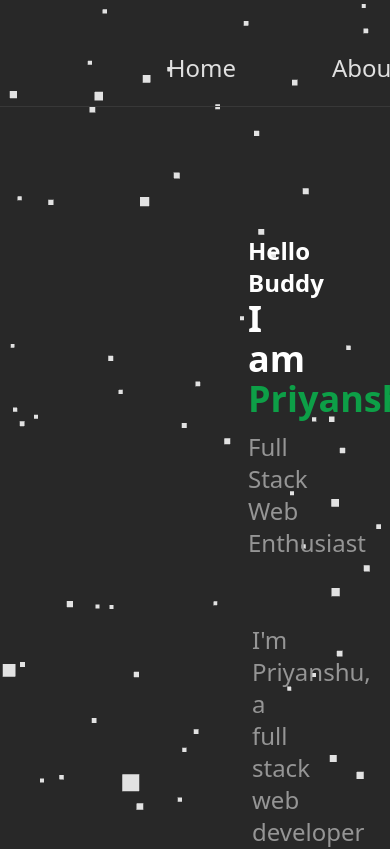
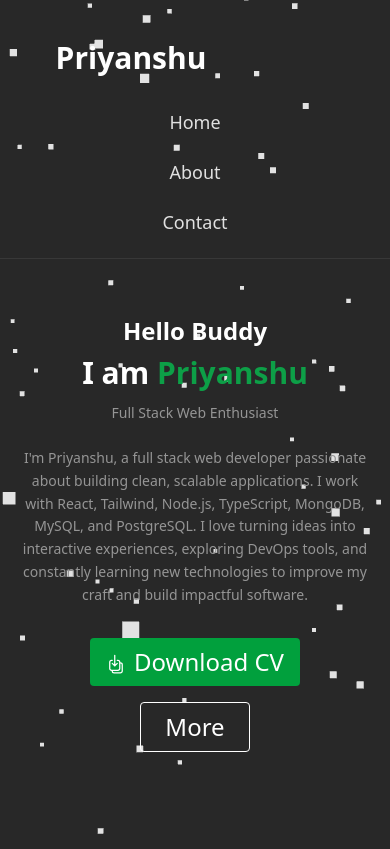
Before and after one commit to priyanshuboy/codefolio, a React (Vite) app: page / in a window 390 px wide. Shown: the top 849 px of the page. Built offline with nearby package versions, Linux system fonts and the light colour scheme.

Commit message:
updated media Query

```diff
--- a/src/component/Home/Home.tsx
+++ b/src/component/Home/Home.tsx
@@ -2,42 +2,42 @@ import Downloadicon from "../../icons/downloadicon/DocumentIcon";
 
 export default function Home() {
   return (
-    <div className="px-50">
-      <div className="pt-20 m-12">
+    <div className="px-4 md:px-20">
+      {/* Greeting Section */}
+      <div className="pt-10 md:pt-20 md:m-12 text-center md:text-left">
         <p>
           <strong className="text-2xl text-white">Hello Buddy</strong>
         </p>
-        <span>
-          <p>
-            <strong className="text-4xl text-white">I am </strong>
-            <span className="text-4xl text-[#0d9f47]">
-              <strong>Priyanshu</strong>
-            </span>
-          </p>
-        </span>
-        <p className="pt-3 text-[#959595]">Full Stack Web Enthusiast</p>
+        <p className="mt-2 text-3xl md:text-4xl text-white font-semibold">
+          I am <span className="text-[#0d9f47]">Priyanshu</span>
+        </p>
+        <p className="pt-3 text-[#959595] text-sm md:text-base">
+          Full Stack Web Enthusiast
+        </p>
       </div>
 
-      <div className="px-130 -translate-x-117">
+      {/* Horizontal Line */}
+      <div className="mt-6 hidden md:block">
         <hr className="border-[#acacac]" />
       </div>
 
-      <div className="pt-4 pl-13">
-        <p className="text-[#959595]">
+      {/* Description */}
+      <div className="pt-6 text-[#959595] text-sm md:text-base leading-relaxed text-center md:text-left">
+        <p>
           I'm Priyanshu, a full stack web developer passionate about building clean,
-          <br /> scalable applications. I work with React, Tailwind, Node.js, TypeScript,
-          MongoDB, MySQL and PostgreSQL.
-          <br /> I love turning ideas into interactive experiences, exploring DevOps tools,
-          <br /> and constantly learning new technologies to improve my craft and build
-          impactful software.
+          scalable applications. I work with React, Tailwind, Node.js, TypeScript,
+          MongoDB, MySQL, and PostgreSQL. I love turning ideas into interactive experiences,
+          exploring DevOps tools, and constantly learning new technologies to improve my
+          craft and build impactful software.
         </p>
       </div>
 
-      <div className="pt-10 pl-13 flex flex-row gap-10">
+      {/* Buttons */}
+      <div className="pt-8 flex flex-col md:flex-row gap-4 md:gap-10 items-center md:items-start justify-center md:justify-start">
         <a
           href="/Priyanshu_CV.pdf"
           download
-          className="bg-[#01a03d] p-2 cursor-pointer rounded-sm text-white flex gap-2 hover:scale-104 duration-500 delay-200"
+          className="bg-[#01a03d] px-4 py-2 rounded-sm text-white flex items-center gap-2 hover:scale-105 transition duration-300"
         >
           <div className="pt-1">
             <Downloadicon />
@@ -45,13 +45,14 @@ export default function Home() {
           Download CV
         </a>
 
-     <button
-  onClick={() => window.open("https://github.com/priyanshuboy?tab=repositories", "_blank")}
-  className="text-white border border-white px-6 py-2 cursor-pointer rounded-md hover:scale-105 transition duration-300"
->
-  More
-</button>
-
+        <button
+          onClick={() =>
+            window.open("https://github.com/priyanshuboy?tab=repositories", "_blank")
+          }
+          className="text-white border border-white px-6 py-2 rounded-sm hover:scale-105 transition duration-300"
+        >
+          More
+        </button>
       </div>
     </div>
   );
--- a/src/component/header/header.tsx
+++ b/src/component/header/header.tsx
@@ -6,15 +6,15 @@ export default function Header() {
       <div className="-z-50 pt-10">
         <SnowfallCanvas />
 
-        <div className="flex justify-center pr-50 items-center pt-1 gap-10 text-[#e0e0e0] flex-row">
-          <div>
-            <strong className="text-2xl">Priyanshu</strong>
-          </div>
+        <div className="flex flex-col md:flex-row justify-center items-center gap-6 md:gap-10 text-[#e0e0e0] px-4">
+          {/* Name */}
+          <div className="text-3xl font-bold text-white pr-32">Priyanshu</div>
 
-          <div className="flex flex-row gap-24 translate-x-50 pt-2">
+          {/* Nav Links */}
+          <div className="flex flex-col md:flex-row items-center gap-4 md:gap-12 pt-2">
             {["Home", "About", "Contact"].map((item, idx) => (
               <div key={idx} className="group relative flex flex-col items-center">
-                <a className="font-medium" href="/">
+                <a className="font-medium text-lg" href="/">
                   {item}
                 </a>
                 <span className="mt-1 h-0.5 w-0 group-hover:w-full bg-[#01a03d] rounded-full transition-all duration-300 shadow-[0_0_8px_#01a03d]" />
```
